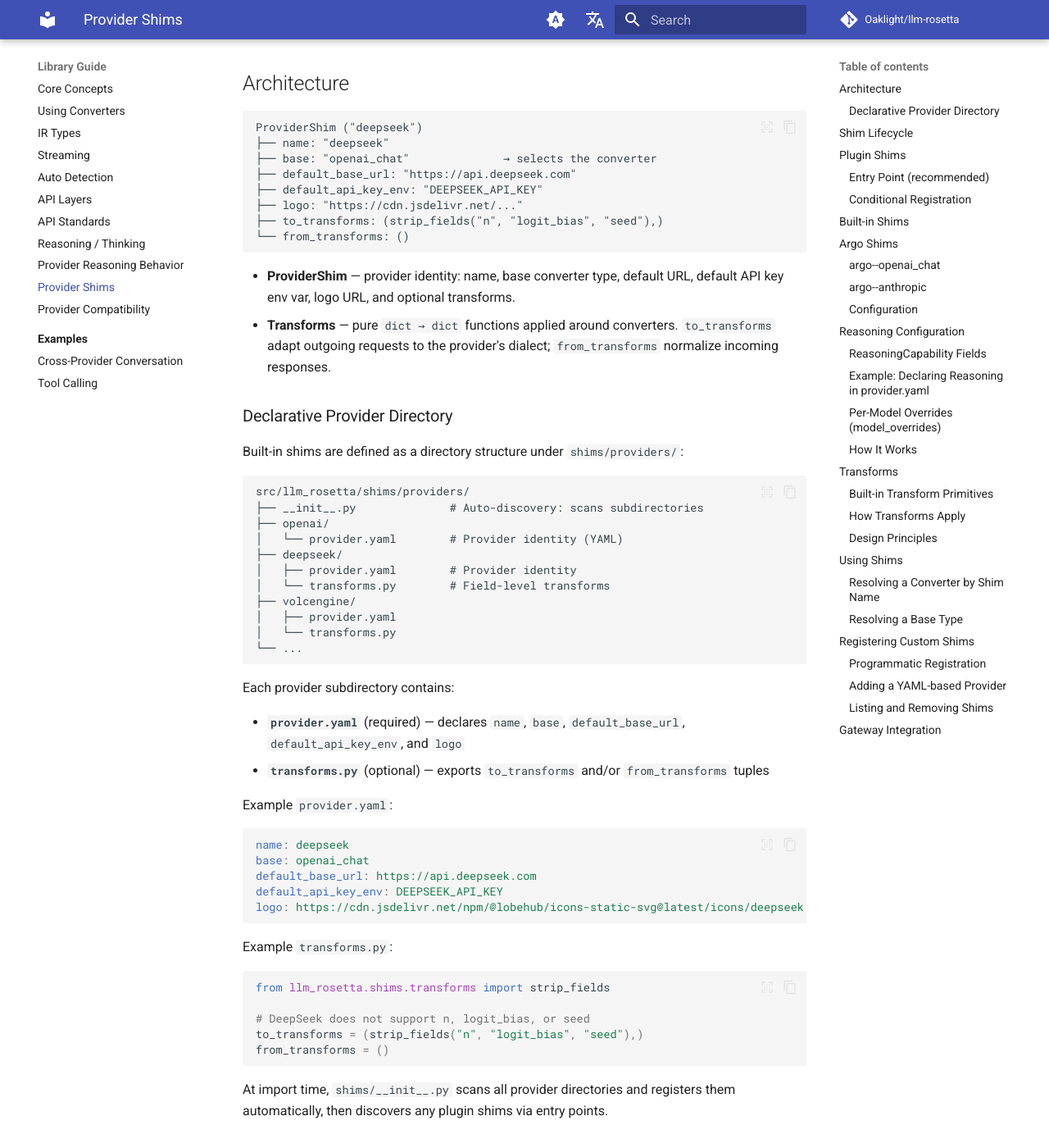
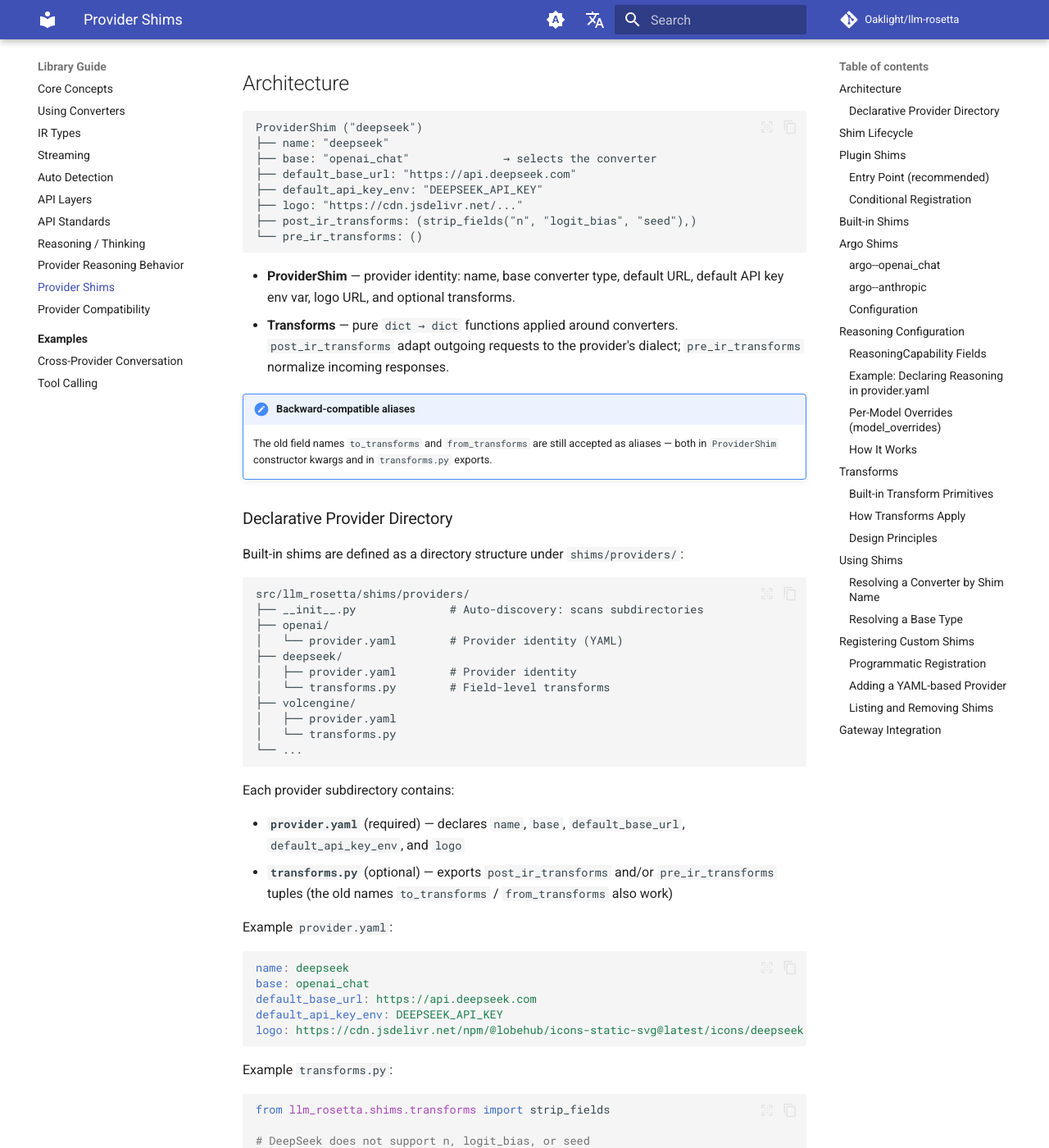
Before and after one commit to Oaklight/llm-rosetta, an MkDocs documentation site: the page built from docs/guide/shims.md, in a window 1280 px wide and 1400 px high, scrolled down 393 px. Shown: the whole window at 82% size. Built offline with MkDocs 1.6.1 and Material for MkDocs 9.7.7, drawn with Linux system fonts in a browser that asks for light colours; comment, search, counter and statistics services are not loaded; some of the changed text lies outside the part shown.

Commit message:
docs: rename transform fields to pre_ir_transforms / post_ir_transforms
Update shims guide and changelog to reflect the rename of
from_transforms → pre_ir_transforms and to_transforms → post_ir_transforms.
Old names noted as backward-compatible aliases.

````diff
--- a/docs/guide/shims.md
+++ b/docs/guide/shims.md
@@ -17,12 +17,15 @@ ProviderShim ("deepseek")
 ├── default_base_url: "https://api.deepseek.com"
 ├── default_api_key_env: "DEEPSEEK_API_KEY"
 ├── logo: "https://cdn.jsdelivr.net/..."
-├── to_transforms: (strip_fields("n", "logit_bias", "seed"),)
-└── from_transforms: ()
+├── post_ir_transforms: (strip_fields("n", "logit_bias", "seed"),)
+└── pre_ir_transforms: ()
 ```
 
 - **ProviderShim** — provider identity: name, base converter type, default URL, default API key env var, logo URL, and optional transforms.
-- **Transforms** — pure `dict → dict` functions applied around converters. `to_transforms` adapt outgoing requests to the provider's dialect; `from_transforms` normalize incoming responses.
+- **Transforms** — pure `dict → dict` functions applied around converters. `post_ir_transforms` adapt outgoing requests to the provider's dialect; `pre_ir_transforms` normalize incoming responses.
+
+!!! note "Backward-compatible aliases"
+    The old field names `to_transforms` and `from_transforms` are still accepted as aliases — both in `ProviderShim` constructor kwargs and in `transforms.py` exports.
 
 ### Declarative Provider Directory
 
@@ -45,7 +48,7 @@ src/llm_rosetta/shims/providers/
 Each provider subdirectory contains:
 
 - **`provider.yaml`** (required) — declares `name`, `base`, `default_base_url`, `default_api_key_env`, and `logo`
-- **`transforms.py`** (optional) — exports `to_transforms` and/or `from_transforms` tuples
+- **`transforms.py`** (optional) — exports `post_ir_transforms` and/or `pre_ir_transforms` tuples (the old names `to_transforms` / `from_transforms` also work)
 
 Example `provider.yaml`:
 
@@ -63,8 +66,8 @@ Example `transforms.py`:
 from llm_rosetta.shims.transforms import strip_fields
 
 # DeepSeek does not support n, logit_bias, or seed
-to_transforms = (strip_fields("n", "logit_bias", "seed"),)
-from_transforms = ()
+post_ir_transforms = (strip_fields("n", "logit_bias", "seed"),)
+pre_ir_transforms = ()
 ```
 
 At import time, `shims/__init__.py` scans all provider directories and registers them automatically, then discovers any plugin shims via entry points.
@@ -89,8 +92,8 @@ flowchart LR
         E["get_shim(name)"] --> F["_SHIM_REGISTRY.get(name)"]
         F --> G["inject reasoning_cap
         into ConversionContext"]
-        F --> H["apply to_transforms
-        / from_transforms"]
+        F --> H["apply post_ir_transforms
+        / pre_ir_transforms"]
     end
 
     Registration --> Usage
@@ -180,7 +183,7 @@ OpenAI-compatible shim with one transform: `max_tokens` → `max_completion_toke
 
 - **Model-level `thinking_type` override**: `thinking_type: enabled` by default, with `model_overrides` for `claudeopus47: thinking_type: adaptive` (Vertex AI backend). Handled declaratively via reasoning config.
 - **`unsigned_reasoning_blocks: preserve`**: Prior thinking blocks without valid signatures are preserved in metadata instead of being forwarded (avoids Argo 400 errors).
-- **`from_transforms` — OpenAI response normalization**: Argo may return OpenAI Chat format from `/v1/messages`. The transform converts it to Anthropic format before the converter sees it.
+- **`pre_ir_transforms` — OpenAI response normalization**: Argo may return OpenAI Chat format from `/v1/messages`. The transform converts it to Anthropic format before the converter sees it.
 
 ### Configuration
 
@@ -317,12 +320,12 @@ result = convert(request_body, source="openai_chat", target="volcengine")
 
 ```text
 Request:  client body → source.from_provider() → IR → target.to_provider()
-          → [to_transforms] → upstream API
+          → [post_ir_transforms] → upstream API
 
-Response: upstream → [from_transforms] → target.response_from_provider()
+Response: upstream → [pre_ir_transforms] → target.response_from_provider()
           → IR → source.response_to_provider() → client
 
-Stream:   chunk → [from_transforms] → target.stream_from_provider()
+Stream:   chunk → [pre_ir_transforms] → target.stream_from_provider()
           → IR → source.stream_to_provider() → client
 ```
 
@@ -375,7 +378,7 @@ my_shim = ProviderShim(
     base="openai_chat",
     default_base_url="https://api.my-provider.com/v1",
     default_api_key_env="MY_PROVIDER_API_KEY",
-    to_transforms=(strip_fields("logprobs", "seed"),),
+    post_ir_transforms=(strip_fields("logprobs", "seed"),),
 )
 register_shim(my_shim)
 ```
@@ -402,8 +405,8 @@ To add a new provider to the built-in registry:
     ```python
     from llm_rosetta.shims.transforms import strip_fields
 
-    to_transforms = (strip_fields("unsupported_field"),)
-    from_transforms = ()
+    post_ir_transforms = (strip_fields("unsupported_field"),)
+    pre_ir_transforms = ()
     ```
 
 The provider is automatically discovered and registered at import time.
@@ -449,5 +452,5 @@ Resolution order for provider type:
 When a shim is found:
 
 - `default_base_url` and `default_api_key_env` serve as fallbacks if not set in config
-- `to_transforms` are applied to outgoing requests before sending to the upstream provider
-- `from_transforms` are applied to incoming responses/stream chunks before conversion
+- `post_ir_transforms` are applied to outgoing requests before sending to the upstream provider
+- `pre_ir_transforms` are applied to incoming responses/stream chunks before conversion
````
Also changed, not shown: docs/changelog.md (+1 -0 lines).
